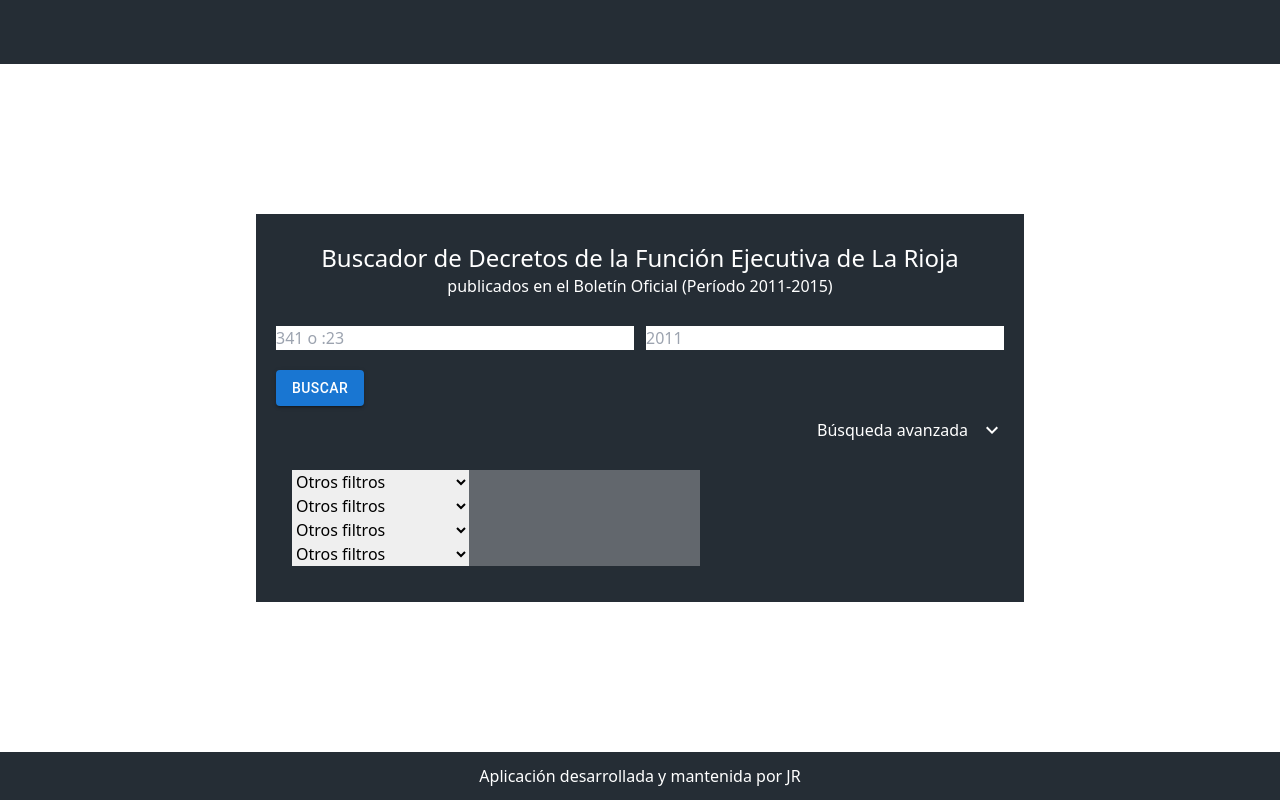
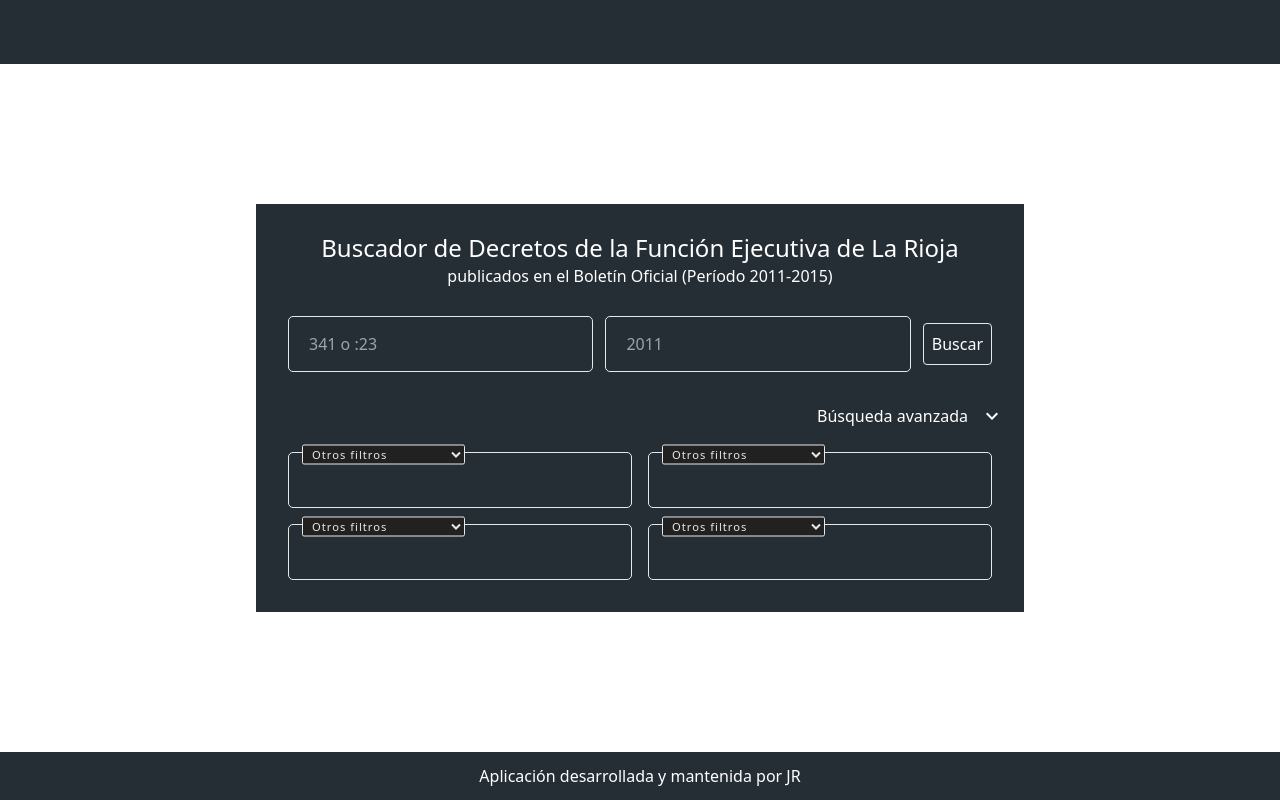
Before and after one commit to JuannRob/decReact, a React (Vite) app: page / in a window 1280 px wide. Both pictures are taken after a click on the button "expand". Built offline with nearby package versions, Linux system fonts and the light colour scheme.

Commit message:
input layout

```diff
--- /dev/null
+++ b/src/components/search-bar/SearchBar.css
@@ -0,0 +1,28 @@
+.inputBox {
+	position: relative;
+}
+
+.inputBox input,
+.styledInput {
+	padding: 15px 20px;
+	outline: none;
+	background: transparent;
+	border-radius: 5px;
+	color: #e8e8e8;
+	border: 1px solid#e8e8e8;
+	font-size: 1em;
+	width: 100%;
+}
+
+.inputBox select {
+	position: absolute;
+	left: 0;
+	font-size: 0.7em;
+	transform: translateX(14px) translateY(-7.5px);
+	padding: 0 6px 1px 5px;
+	border-radius: 2px;
+	background: #212121;
+	letter-spacing: 1px;
+	border: 1px solid #e8e8e8;
+	color: #e8e8e8;
+}
--- a/src/data/filters.js
+++ b/src/data/filters.js
@@ -1,28 +1,28 @@
-const filters = {
-  fecha_pub: 'Fecha de publicación',
-  firma: 'Gobernador',
-  otros_firman: 'Otros firmantes',
-  num_ed_pub: 'N° Ed. Pub.',
-  pag_pub: 'Pág. Pub.',
-  anho_tomo: 'Año del Tomo',
-  nro_tomo: 'N° del Tomo',
-  anexo: 'Anexo',
-  ley_promul: 'Ley promulgada',
-  ley_vetada: 'Ley vetada',
-  parte_vetada: 'Parte Vetada',
-  ratif_x_ley: 'Ratif. por ley',
-  dnu: 'DNU',
-  reglamenta_ley: 'Reglamenta ley',
-  tema: 'Tema',
-  titulo: 'Título',
-  estado: 'Estado',
-  modif_por: 'Modificada por',
-  modif_a: 'Modifica a',
-  ref_norm: 'Ref. normativas',
-  fecha_carga: 'Fecha Carga',
-  deroga_dec: 'Deroga decreto',
-  derogado_por: 'Derogada por',
-  pendiente: 'Pendiente'
-}
+const filters = [
+  { id: 'fecha_pub', title: 'Fecha de publicación' },
+  { id: 'firma', title: 'Gobernador' },
+  { id: 'otros_firman', title: 'Otros firmantes' },
+  { id: 'num_ed_pub', title: 'N° Ed. Pub.' },
+  { id: 'pag_pub', title: 'Pág. Pub.' },
+  { id: 'anho_tomo', title: 'Año del Tomo' },
+  { id: 'nro_tomo', title: 'N° del Tomo' },
+  { id: 'anexo', title: 'Anexo' },
+  { id: 'ley_promul', title: 'Ley promulgada' },
+  { id: 'ley_vetada', title: 'Ley vetada' },
+  { id: 'parte_vetada', title: 'Parte Vetada' },
+  { id: 'ratif_x_ley', title: 'Ratif. por ley' },
+  { id: 'dnu', title: 'DNU' },
+  { id: 'reglamenta_ley', title: 'Reglamenta ley' },
+  { id: 'tema', title: 'Tema' },
+  { id: 'titulo', title: 'Título' },
+  { id: 'estado', title: 'Estado' },
+  { id: 'modif_por', title: 'Modificada por' },
+  { id: 'modif_a', title: 'Modifica a' },
+  { id: 'ref_norm', title: 'Ref. normativas' },
+  { id: 'fecha_carga', title: 'Fecha Carga' },
+  { id: 'deroga_dec', title: 'Deroga decreto' },
+  { id: 'derogado_por', title: 'Derogada por' },
+  { id: 'pendiente', title: 'Pendiente' }
+]
 
 export default filters
--- a/src/pages/Search.jsx
+++ b/src/pages/Search.jsx
@@ -1,9 +1,10 @@
 import React, { useState } from 'react'
-import { Button, IconButton, Collapse } from '@mui/material'
+import { IconButton, Collapse } from '@mui/material'
 import ExpandMoreIcon from '@mui/icons-material/ExpandMore'
 import ExpandLessIcon from '@mui/icons-material/ExpandLess'
 import { useNavigate } from 'react-router-dom'
 import filters from '../data/filters'
+import '../components/search-bar/SearchBar.css'
 // import CustomSearchBar from '../components/search-bar/CustomSearchBar'
 
 const Search = () => {
@@ -58,23 +59,23 @@ const Search = () => {
           publicados en el Boletín Oficial (Período 2011-2015)
         </p>
       </div>
-      <form id="searchForm" className="form flex items-center [&>.text]:w-1/2 gap-3 py-5 text-black" onSubmit={handleSubmit}>
+      <form id="searchForm" className="form p-3 flex items-center [&>.text]:w-1/2 gap-3 py-5 text-black" onSubmit={handleSubmit}>
         <input
           id="search-bar"
           name="num"
-          className="text"
+          className="styledInput"
           label="Ingrese el número"
           placeholder="341 o :23"
         />
         <input
           id="search-bar"
           name="anho"
-          className="text"
+          className="styledInput"
           label="Ingrese el año"
           placeholder="2011"
         />
+        <button form="searchForm" type="submit" className='border p-2 rounded text-white'> Buscar </button>
       </form>
-      <Button form="searchForm" variant="contained" type="submit"> Buscar </Button>
       <div className="flex justify-end items-center">
         <span>Búsqueda avanzada</span>
         <IconButton
@@ -88,19 +89,9 @@ const Search = () => {
         </IconButton>
       </div>
       <Collapse in={expanded} timeout="auto" unmountOnExit>
-        <div className="p-4 w-full text-black">
+        <div className="p-3 w-full m-auto text-white gap-4 grid grid-cols-2">
           {inputs.map((input, i) => (
-            <div key={i}>
-              <select value={input.paramName} onChange={(e) => handleParamChange(i, e)}>
-                <option value="" disabled selected hidden>Otros filtros</option>
-                {Object.keys(filters).map((item, i) => {
-                  return (
-                    <option key={i} value={item}>
-                      {filters[item]}
-                    </option>
-                  )
-                })}
-              </select>
+            <div key={i} className="inputBox">
               <input
                 type="text"
                 form="searchForm"
@@ -109,9 +100,18 @@ const Search = () => {
                 onChange={(e) => handleValueChange(i, e)}
                 disabled={input.isDisable}
               />
+              <select value={input.paramName} onChange={(e) => handleParamChange(i, e)}>
+                <option value="" disabled selected hidden>Otros filtros</option>
+                {filters.map((filter, i) => {
+                  return (
+                    <option key={i} value={filter.id}>
+                      {filter.title}
+                    </option>
+                  )
+                })}
+              </select>
             </div>
           ))}
-
         </div>
       </Collapse>
     </>
```
Also changed, not shown: src/components/search-bar/Searchbar.jsx (renamed from src/components/search-bar/CustomSearchBar.jsx).
